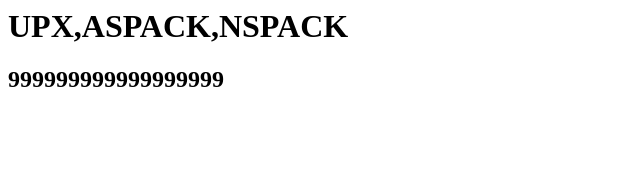
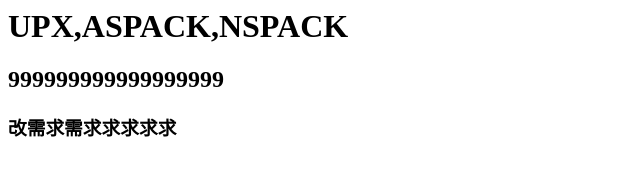
Before and after one commit to tz86480/-, a plain HTML site: page index.html in a window 1280 px wide. Shown: the whole page, without its empty margins (0-640 px from the left). Drawn offline with Linux system fonts and the light colour scheme.

Commit message:
经理又改需求了

```diff
--- a/index.html
+++ b/index.html
@@ -1,2 +1,3 @@
 <h1>UPX,ASPACK,NSPACK</h1>
 <h2>999999999999999999</h2>
+<h3>改需求需求求求求求</h3>
```
Also changed, not shown: index2.html (added).
